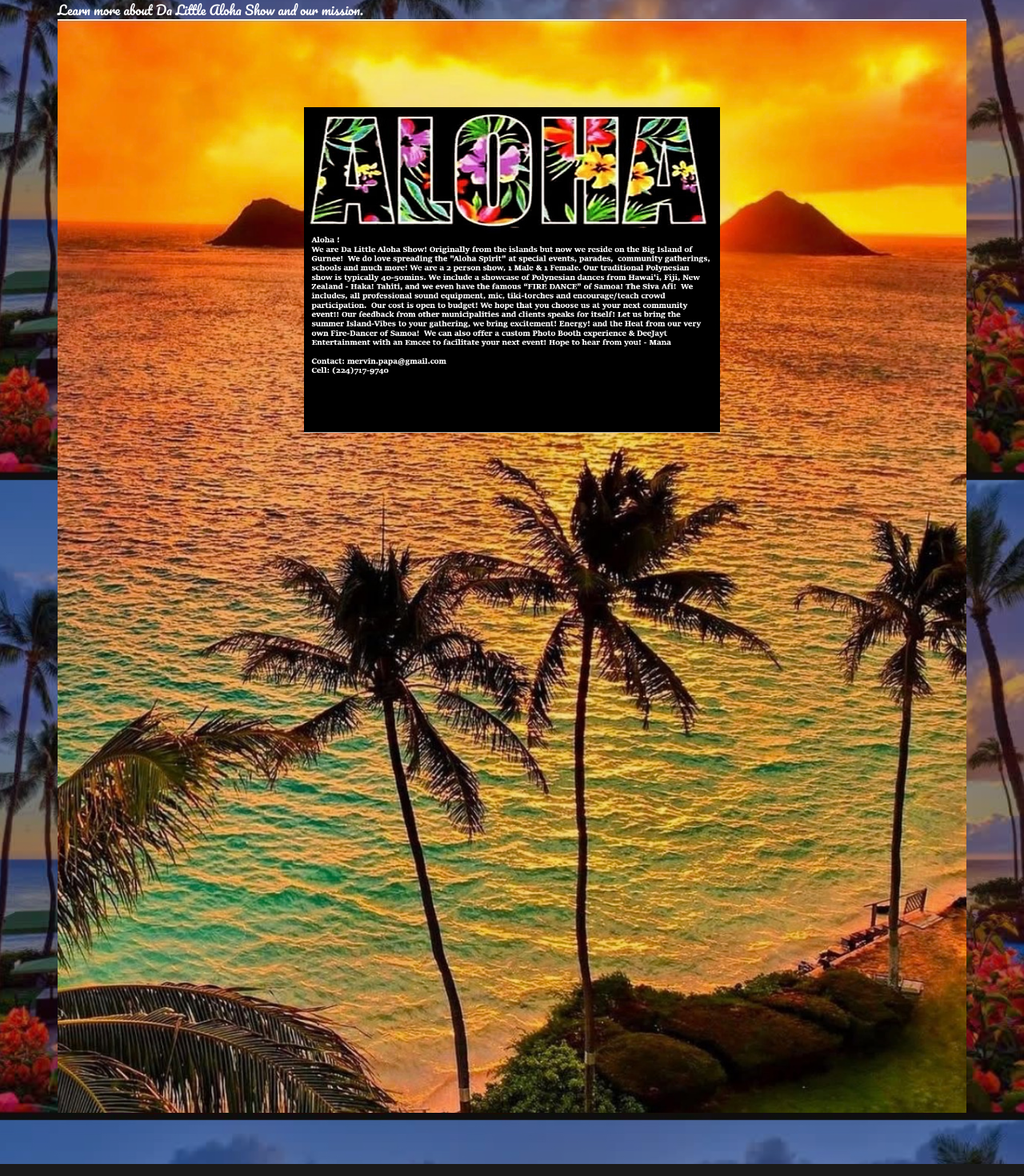
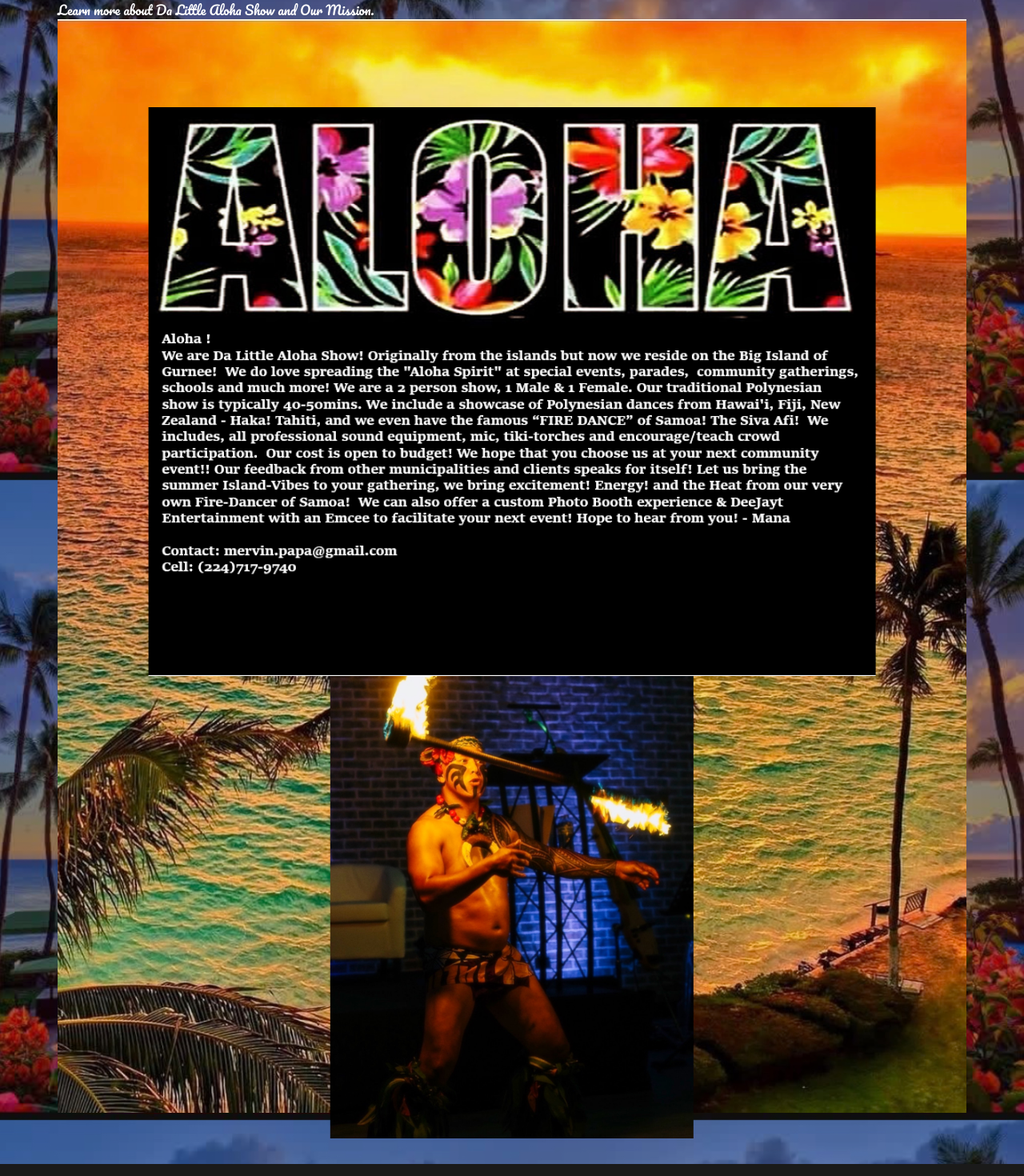
Before and after one commit to JohnPlamoottil/Da-Little-Aloha-Show-Merv-, a React (Vite) app in the folder web/: page /about-us in a window 1280 px wide. Shown: the part 200-1670 px from the top of the page at 80% size. Built offline with nearby package versions, Linux system fonts and the light colour scheme.

Commit message:
add merv_actionpose image under the aloha poster

```diff
--- a/web/src/pages/AboutUs.jsx
+++ b/web/src/pages/AboutUs.jsx
@@ -1,6 +1,7 @@
 import React from "react";
 import aboutBackground from "../assets/aboutpage_background.jpeg";
 import alohaPoster from "../assets/Aloha poster 1.png";
+import mervActionPose from "../assets/merv_actionpose.JPG";
 
 function AboutUs() {
   return (
@@ -8,7 +9,7 @@ function AboutUs() {
       <div className="page-content text-white" style={{ color: "#ffffff" }}>
         <h1 className="text-5xl font-bold mb-6">About Us</h1>
         <p className="text-xl">
-          Learn more about Da Little Aloha Show and our mission.
+          Learn more about Da Little Aloha Show and Our Mission.
         </p>
         <div
           className="mt-8 w-full max-w-5xl mx-auto"
@@ -28,9 +29,23 @@ function AboutUs() {
               top: "8%",
               left: "50%",
               transform: "translateX(-50%)",
-              width: "50%",
-              maxWidth: "520px",
+              width: "80%",
+              maxWidth: "8000px",
               zIndex: 10,
+            }}
+          />
+          <img
+            src={mervActionPose}
+            alt="Merv action pose"
+            className="rounded-lg shadow-lg"
+            style={{
+              position: "absolute",
+              top: "58%",
+              left: "50%",
+              transform: "translateX(-50%)",
+              width: "40%",
+              maxWidth: "900px",
+              zIndex: 9,
             }}
           />
         </div>
```
Also changed, not shown: web/src/assets/merv_actionpose.JPG (added).
